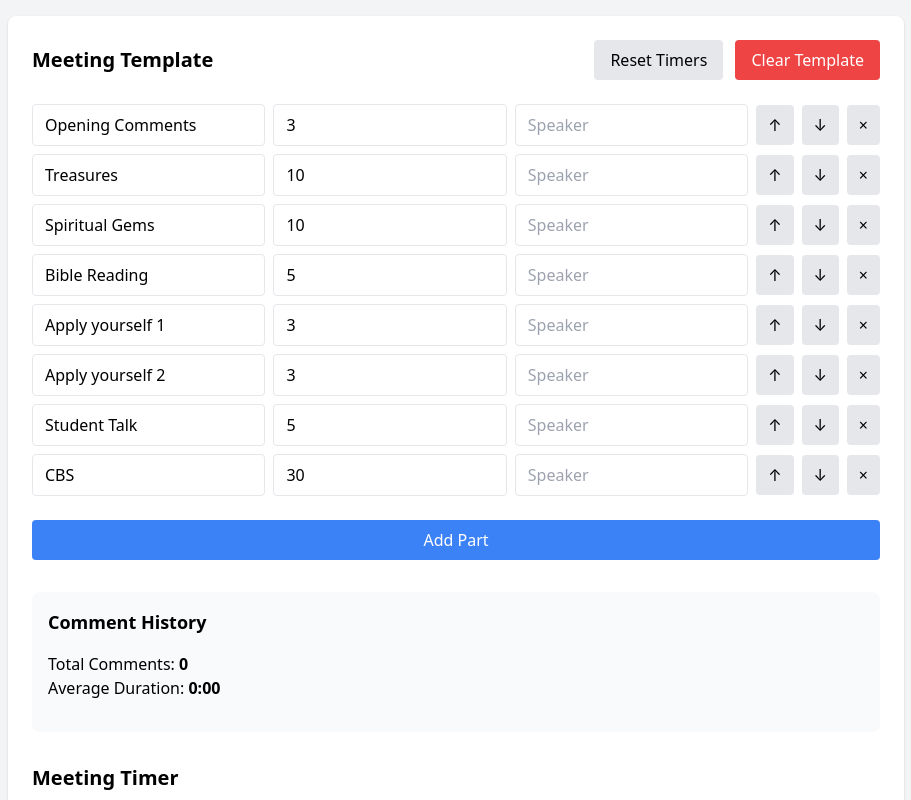
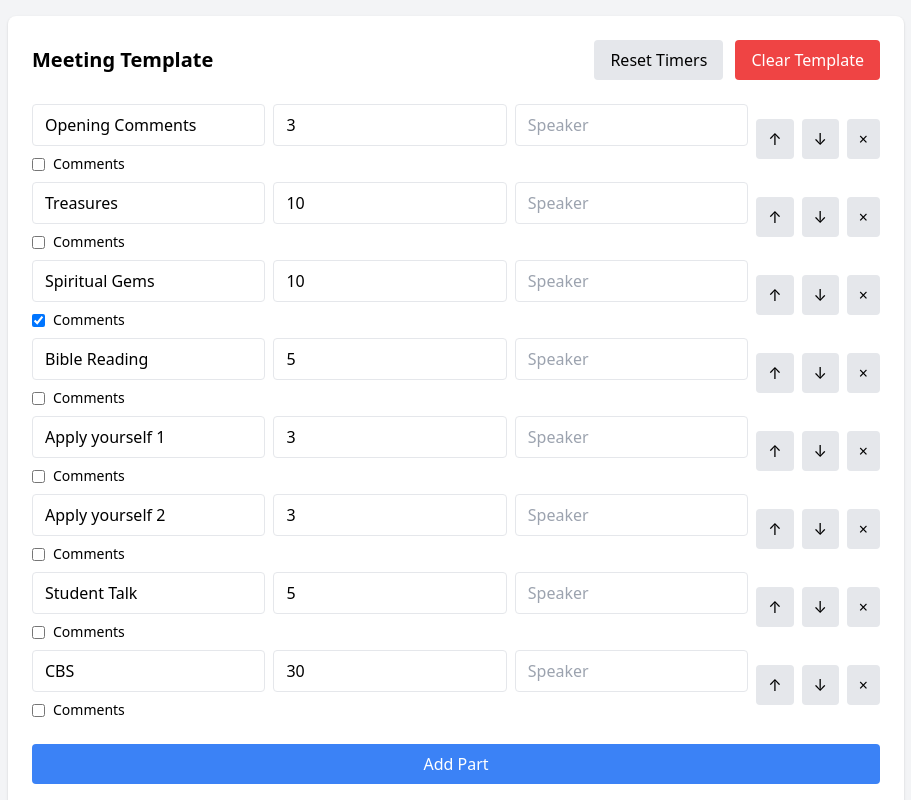
Before and after one commit to bytesnotbits/LifeandMinistryTimer, a plain HTML site: page index.html in a window 1280 px wide. Shown: the top 800 px of the page, without its empty margins (184-1095 px from the left). Drawn offline with nearby package versions, Linux system fonts and the light colour scheme.

Commit message:
Add Enable Comments Checkbox to Template Update index.html
Add a checkbox input to toggle enableComments in render.template.

```diff
--- a/index.html
+++ b/index.html
@@ -326,6 +326,20 @@ const performanceMonitor = {
                                 aria-label="Speaker name for part ${index + 1}"
                             />
                         </div>
+                        <!-- BEGIN COMMENTS CHECKBOX -->
+                            <div class="flex flex-col">
+                                <label class="flex items-center space-x-2">
+                                    <input
+                                        type="checkbox"
+                                        ${part.enableComments ? 'checked' : ''}
+                                        onchange="updatePart(${index}, 'enableComments', this.checked)"
+                                        class="form-checkbox"
+                                        aria-label="Enable comments for this part"
+                                    />
+                                    <span class="text-sm">Comments</span>
+                                </label>
+                            </div>
+                            <!-- END OF COMMENT CHECKBOX -->
                     </div>
                     <button
                         onclick="movePart(${index}, -1)"
```
